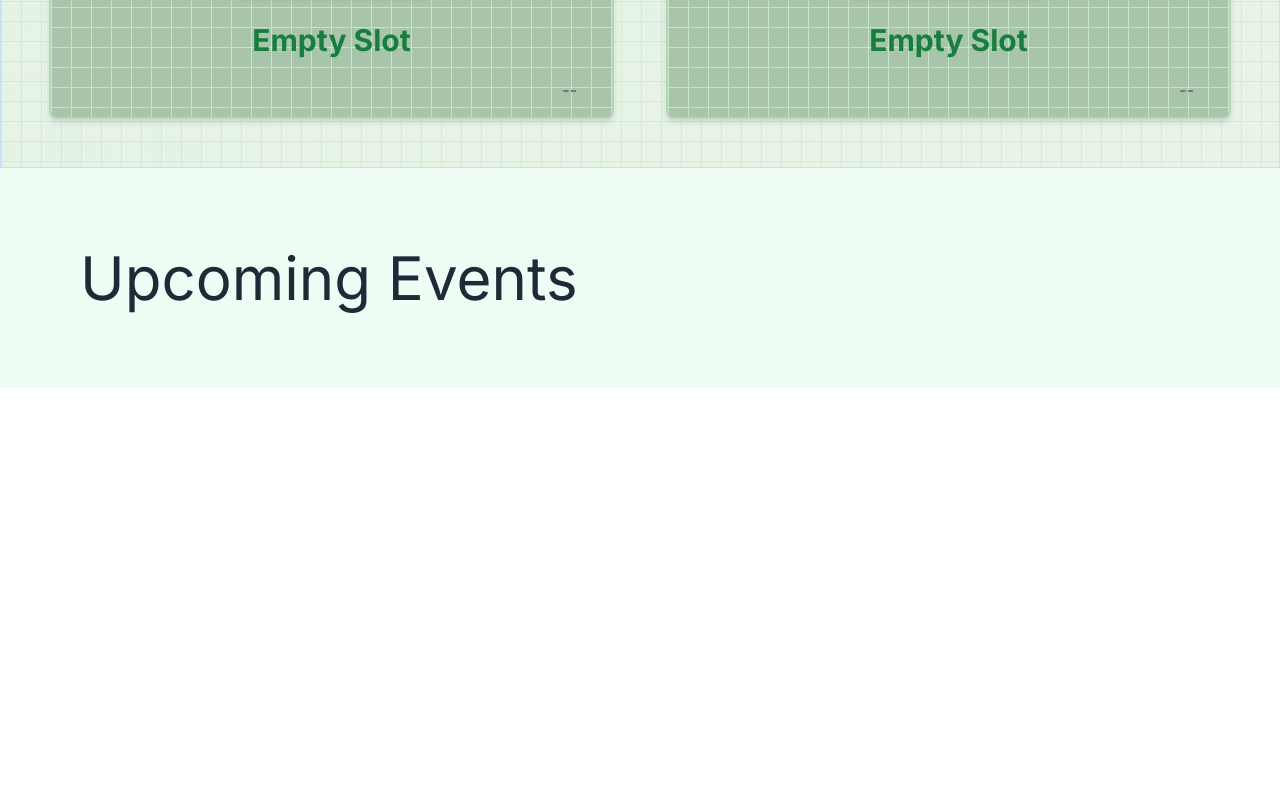
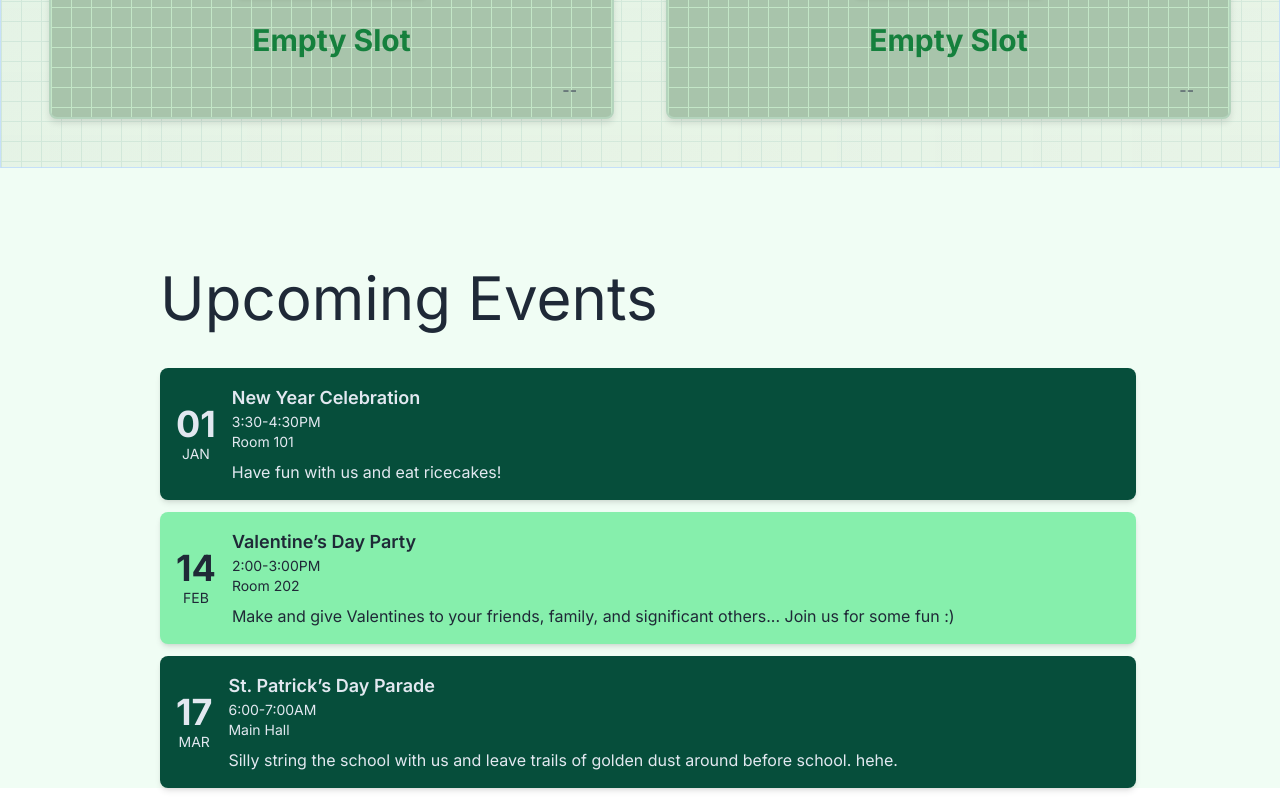
Before and after one commit to demicrat/songofflower, a Next.js app: page / in a window 1280 px wide. Shown: the part 1344-2144 px from the top of the page. Before the commit the page ends 1732 px from the top, so only its background shows below. Built offline with nearby package versions, Linux system fonts and the light colour scheme.

Commit message:
finished upcoming events

```diff
--- /dev/null
+++ b/components/UpcomingEventCard.tsx
@@ -0,0 +1,36 @@
+import React from 'react';
+
+interface EventProps {
+  date: string; // Format "01"
+  month: string; // Format "JAN"
+  title: string;
+  time: string; // Format "3:30-4:30PM"
+  address: string; // Room number or similar
+  isEven: boolean; // To alternate background colors
+  description: string;
+}
+
+const UpcomingEventCard: React.FC<EventProps> = ({ date, month, title, time, address, description, isEven }) => {
+  return (
+    <div
+      className={`p-4 ml-40 rounded-lg shadow-md mr-36 mb-3 ${
+        isEven ? 'bg-emerald-900 text-slate-200' : 'bg-green-300 text-gray-800'
+      }`}
+    >
+      <div className="flex items-center space-x-4">
+        <div className="text-center">
+          <div className="text-4xl font-bold">{date}</div>
+          <div className="text-sm uppercase">{month}</div>
+        </div>
+        <div>
+          <div className="text-lg font-semibold">{title}</div>
+          <div className="text-sm">{time}</div>
+          <div className="text-sm">{address}</div>
+          <div className="pt-2 text-md">{description}</div>
+        </div>
+      </div>
+    </div>
+  );
+};
+
+export default UpcomingEventCard;
--- /dev/null
+++ b/components/UpcomingEventListCalendar.tsx
@@ -0,0 +1,29 @@
+import React from 'react';
+import UpcomingEventCard from './UpcomingEventCard';
+
+const events = [
+  { date: '01', month: 'JAN', title: 'New Year Celebration', time: '3:30-4:30PM', description: 'Have fun with us and eat ricecakes!', address: 'Room 101' },
+  { date: '14', month: 'FEB', title: 'Valentine’s Day Party', time: '2:00-3:00PM', description: 'Make and give Valentines to your friends, family, and significant others... Join us for some fun :)', address: 'Room 202' },
+  { date: '17', month: 'MAR', title: 'St. Patrick’s Day Parade', time: '6:00-7:00AM', description: 'Silly string the school with us and leave trails of golden dust around before school. hehe.', address: 'Main Hall' },
+];
+
+const UpcomingEventListCalendar: React.FC = () => {
+  return (
+    <div>
+      {events.map((event, index) => (
+        <UpcomingEventCard
+          key={index}
+          date={event.date}
+          month={event.month}
+          title={event.title}
+          time={event.time}
+          address={event.address}
+          description={event.description}
+          isEven={index % 2 === 0}
+        />
+      ))}
+    </div>
+  );
+};
+
+export default UpcomingEventListCalendar;
--- a/components/UpcomingEvents.tsx
+++ b/components/UpcomingEvents.tsx
@@ -1,10 +1,12 @@
 import React from 'react';
 import Link from 'next/link';
+import UpcomingEventListCalendar from '@/components/UpcomingEventListCalendar';
 
 export default function UpcomingEvents() {
   return (
     <div>
-      <h1 class="text-gray-800 text-6xl text-bold p-20">Upcoming Events</h1>
+      <h1 class="text-gray-800 text-6xl text-bold mt-5 ml-20 pl-20 pb-10 pt-20 ">Upcoming Events</h1>
+      <UpcomingEventListCalendar />
     </div>
   );
 }
```
